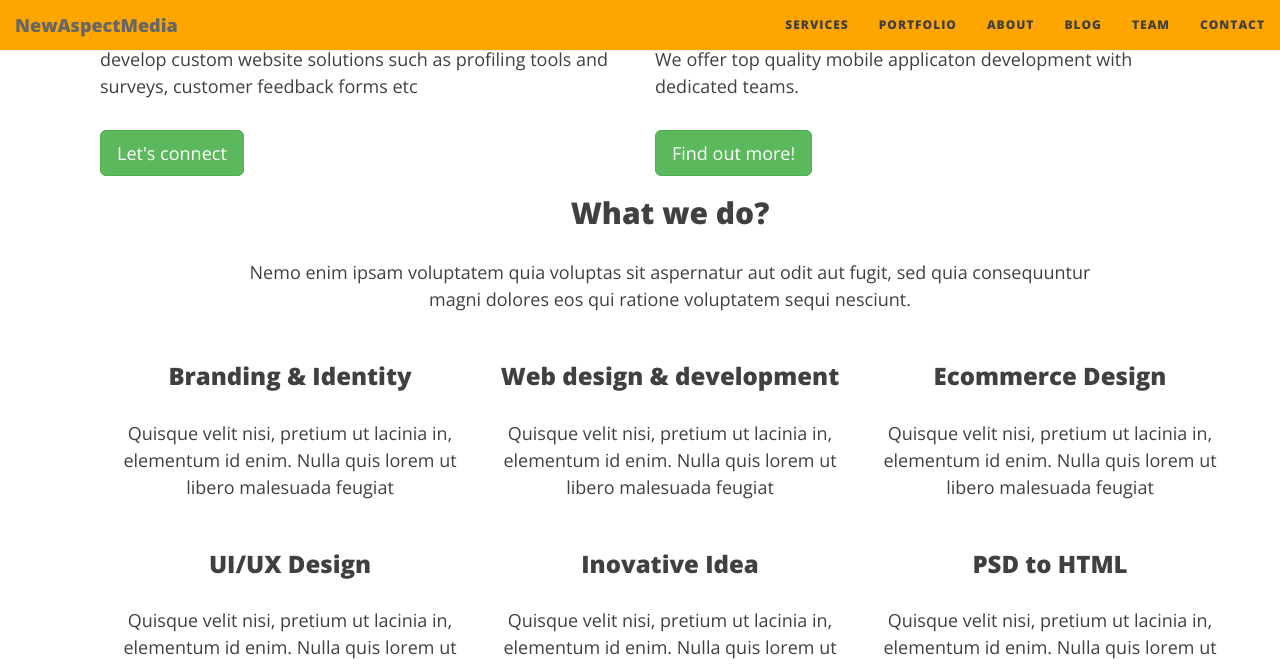
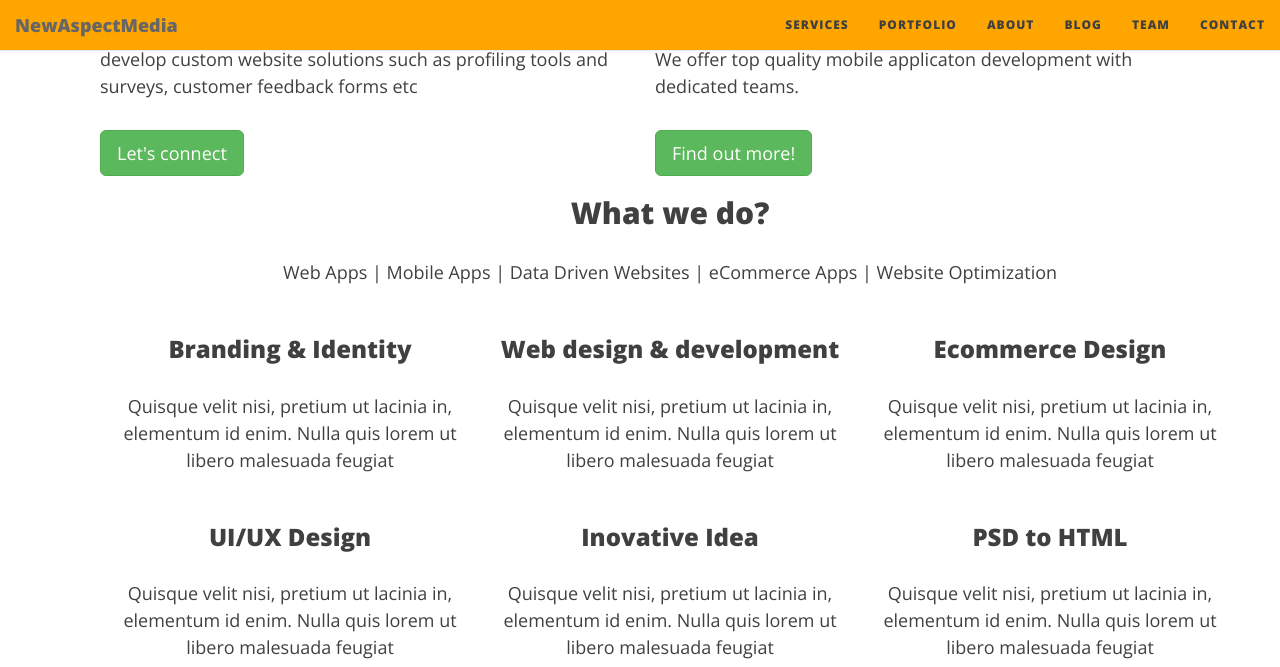
Before and after one commit to newmedia77/appxnam, a Jekyll site: the page built from index.html, in a window 1280 px wide and 900 px high, scrolled down 870 px, cut to the strip 0-667 px from the top of the window. Built offline with Jekyll 4.4.1, drawn with Linux system fonts in a browser that asks for light colours; nearby versions of some CDN libraries; the list of posts is cut into pages by our own code.

Commit message:
andreas
box sub

```diff
--- a/index.html
+++ b/index.html
@@ -127,7 +127,7 @@ subtitle: Hire Web Developer &amp; SEO Specialist in London
                 <div class="row">
                     <div class="col-xs-12 text-center">
                         <h2 class="section-title">What we do?</h2>
-                        <p class="sub-title">Nemo enim ipsam voluptatem quia voluptas sit aspernatur aut odit aut fugit, sed quia consequuntur <br>magni dolores eos qui ratione voluptatem sequi nesciunt.</p>
+                        <p class="sub-title">Web Apps | Mobile Apps | Data Driven Websites | eCommerce Apps | Website Optimization</p>
                     </div><!-- /.col-xs-12 -->
                 </div><!-- /.row -->
 
```
